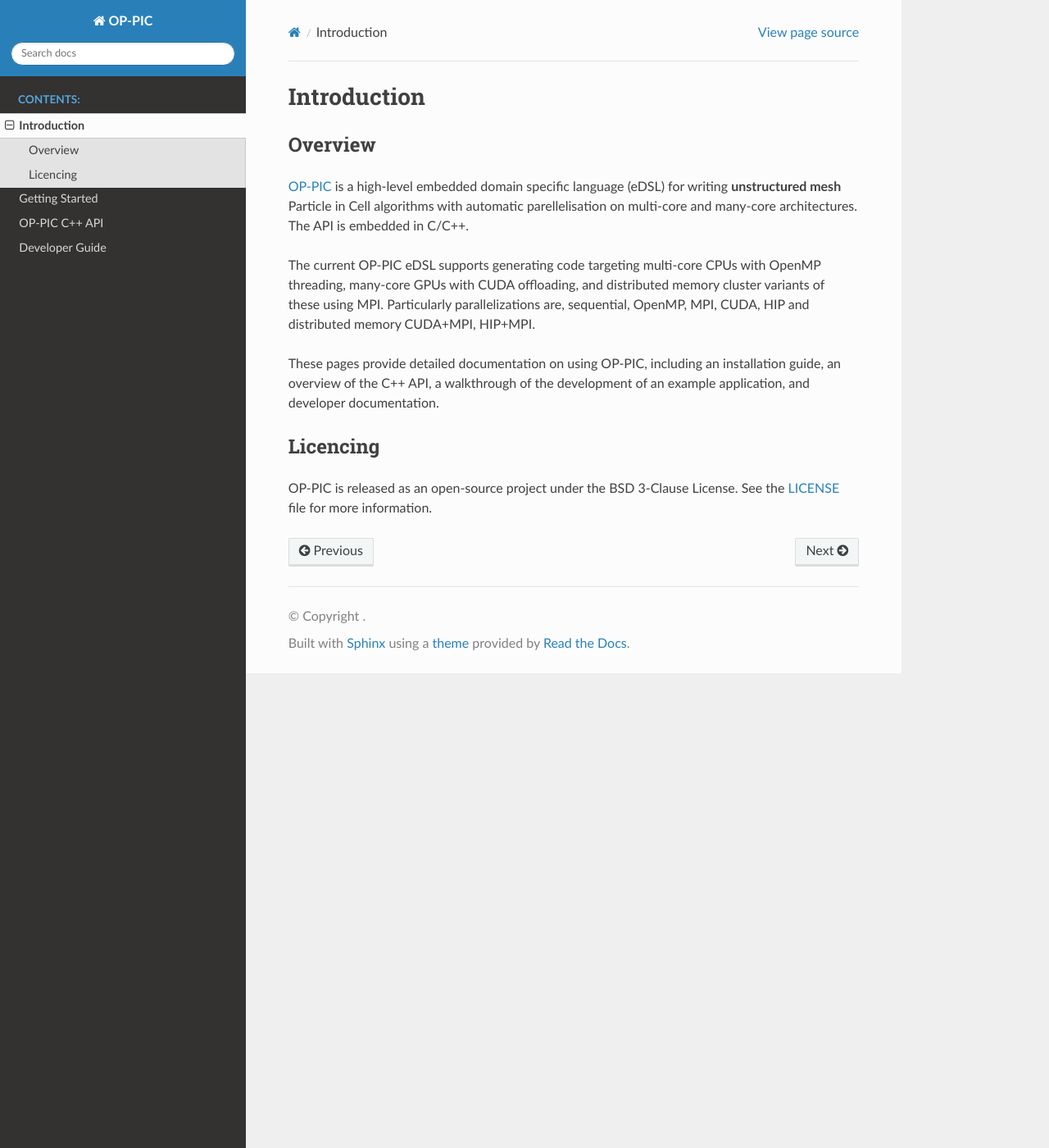
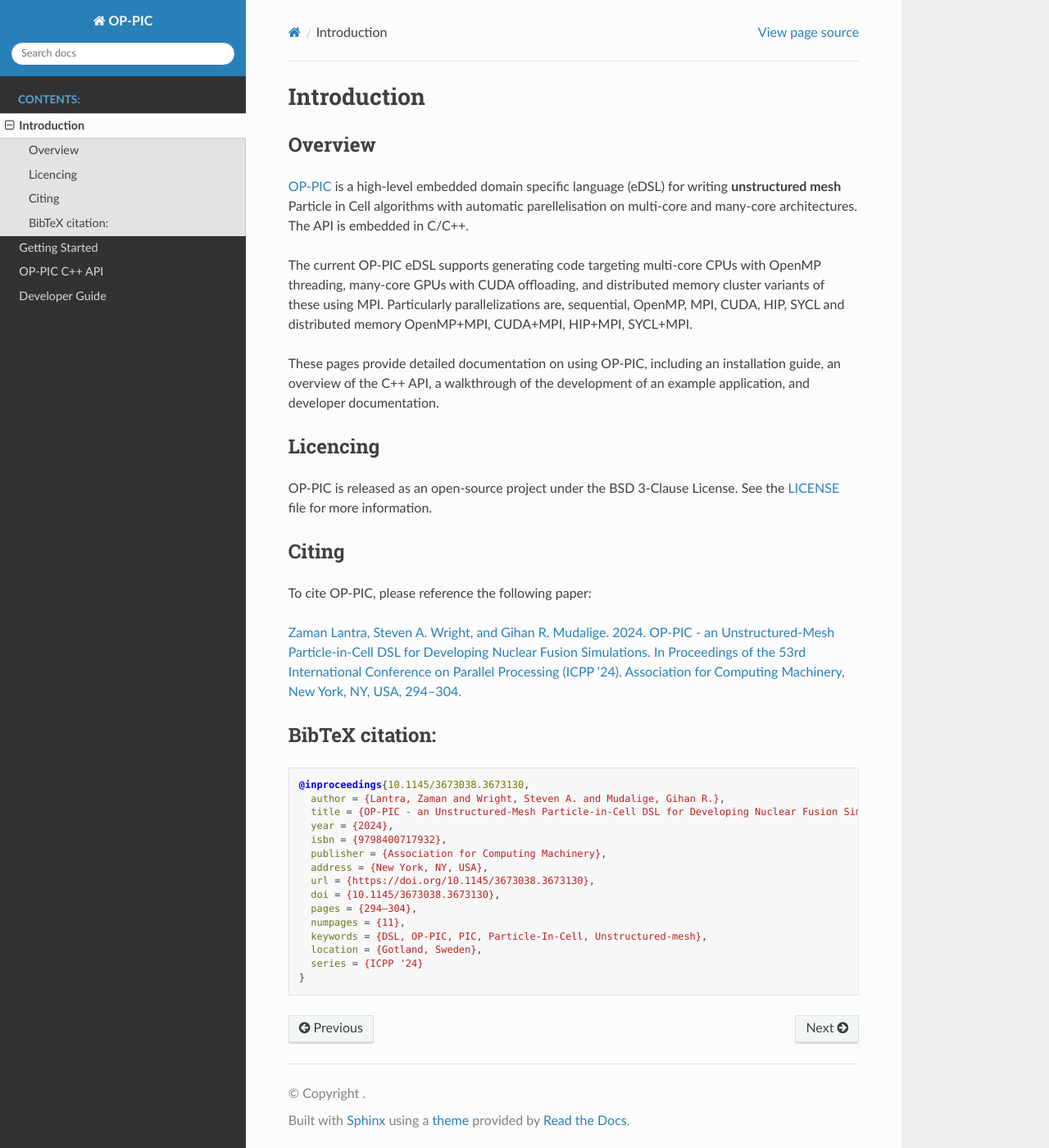
Before and after one commit to ZamanLantra/git_docs_test, a Sphinx documentation site: the page built from doc/introduction.rst, in a window 1280 px wide and 1400 px high. Shown: the whole window at 82% size. Built offline with Sphinx 7.4.7 and the Read the Docs theme 3.1.0, drawn with Linux system fonts in a browser that asks for light colours; pages that are not in the unit, such as notebooks, are missing from menus.

Commit message:
Update introduction.rst

```diff
--- a/doc/introduction.rst
+++ b/doc/introduction.rst
@@ -7,7 +7,7 @@ Overview
 `OP-PIC <https://github.com/OP-DSL/OP-PIC>`_ is a high-level embedded domain specific language (eDSL) for writing **unstructured mesh** Particle in Cell algorithms with automatic parellelisation on multi-core and many-core architectures. The API is embedded in C/C++.
 
 The current OP-PIC eDSL supports generating code targeting multi-core CPUs with OpenMP threading, many-core GPUs with CUDA offloading, and distributed memory cluster variants of these using MPI.
-Particularly parallelizations are, sequential, OpenMP, MPI, CUDA, HIP and distributed memory CUDA+MPI, HIP+MPI.
+Particularly parallelizations are, sequential, OpenMP, MPI, CUDA, HIP, SYCL and distributed memory OpenMP+MPI, CUDA+MPI, HIP+MPI, SYCL+MPI.
 
 These pages provide detailed documentation on using OP-PIC, including an installation guide, an overview of the C++ API, a walkthrough of the development of an example application, and developer documentation.
 
@@ -15,3 +15,31 @@ Licencing
 ---------
 
 OP-PIC is released as an open-source project under the BSD 3-Clause License. See the `LICENSE <https://github.com/OP-DSL/OP-PIC/blob/main/LICENSE>`_ file for more information.
+
+Citing
+------
+
+To cite OP-PIC, please reference the following paper:
+
+`Zaman Lantra, Steven A. Wright, and Gihan R. Mudalige. 2024. OP-PIC - an Unstructured-Mesh Particle-in-Cell DSL for Developing Nuclear Fusion Simulations. In Proceedings of the 53rd International Conference on Parallel Processing (ICPP '24). Association for Computing Machinery, New York, NY, USA, 294–304. <https://doi.org/10.1145/3673038.3673130>`_
+
+BibTeX citation:
+---------------
+
+.. code-block:: bibtex
+
+    @inproceedings{10.1145/3673038.3673130,
+      author = {Lantra, Zaman and Wright, Steven A. and Mudalige, Gihan R.},
+      title = {OP-PIC - an Unstructured-Mesh Particle-in-Cell DSL for Developing Nuclear Fusion Simulations},
+      year = {2024},
+      isbn = {9798400717932},
+      publisher = {Association for Computing Machinery},
+      address = {New York, NY, USA},
+      url = {https://doi.org/10.1145/3673038.3673130},
+      doi = {10.1145/3673038.3673130},
+      pages = {294–304},
+      numpages = {11},
+      keywords = {DSL, OP-PIC, PIC, Particle-In-Cell, Unstructured-mesh},
+      location = {Gotland, Sweden},
+      series = {ICPP '24}
+    }
```
